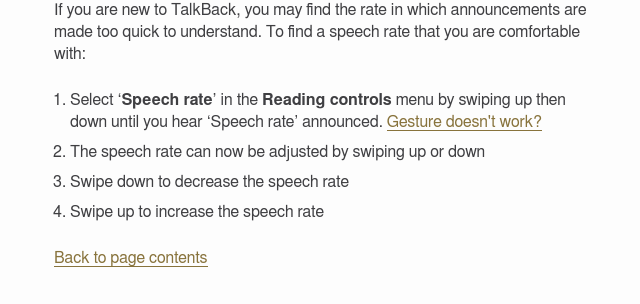
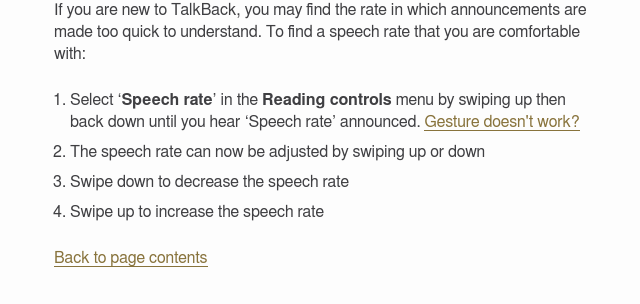
Before and after one commit to bbc/accessibility-news-and-you, a Jekyll site: the page assistive-technology/testing-steps/talkback-android.html, which Jekyll copies as it is, in a window 1280 px wide and 900 px high, scrolled down 1169 px. Shown: the part 168-472 px from the top of the window, without its empty margins (318-958 px from the left). Built offline with Jekyll 4.4.1, drawn with Linux system fonts in a browser that asks for light colours.

Commit message:
add word back

```diff
--- a/assistive-technology/testing-steps/talkback-android.html
+++ b/assistive-technology/testing-steps/talkback-android.html
@@ -51,7 +51,7 @@
             <p>If you are new to TalkBack, you may find the rate in which announcements are made too quick to understand. To find a speech rate that you are comfortable with:</p>
 
             <ol class="body-copy-list ordered-list-steps" role="list">
-                <li role="listitem">Select ‘<b>Speech rate</b>’ in the <b>Reading controls</b> menu by swiping up then down until you hear ‘Speech rate’ announced. <a href="#gesture-doesnt-work">Gesture doesn't work?</a></li>
+                <li role="listitem">Select ‘<b>Speech rate</b>’ in the <b>Reading controls</b> menu by swiping up then back down until you hear ‘Speech rate’ announced. <a href="#gesture-doesnt-work">Gesture doesn't work?</a></li>
 
                 <li role="listitem">The speech rate can now be adjusted by swiping up or down</li>
 
@@ -217,7 +217,7 @@
             <details class="details">
                 <summary id="reading-controls-menu">Reading controls menu</summary>
 
-                <p>You can <b>select a method of navigation in the Reading controls menu for swiping up or swiping down</b>, by swiping up then down in one gesture. For example, if you select ‘Headings’ in the Reading controls menu by swiping up then down (in one gesture) until you hear ‘Headings’ announced, headings will now be selected as the method of navigation when swiping up or swiping down. <a href="#gesture-doesnt-work">Gesture doesn't work?</a></p>
+                <p>You can <b>select a method of navigation in the Reading controls menu for swiping up or swiping down, by swiping up then back down</b> in one gesture. For example, if you select ‘Headings’ in the Reading controls menu by swiping up then back down (in one gesture) until you hear ‘Headings’ announced, headings will now be selected as the method of navigation when swiping up or swiping down. <a href="#gesture-doesnt-work">Gesture doesn't work?</a></p>
 
                 <p>Adding items to the Reading controls menu:</p>
 
```
